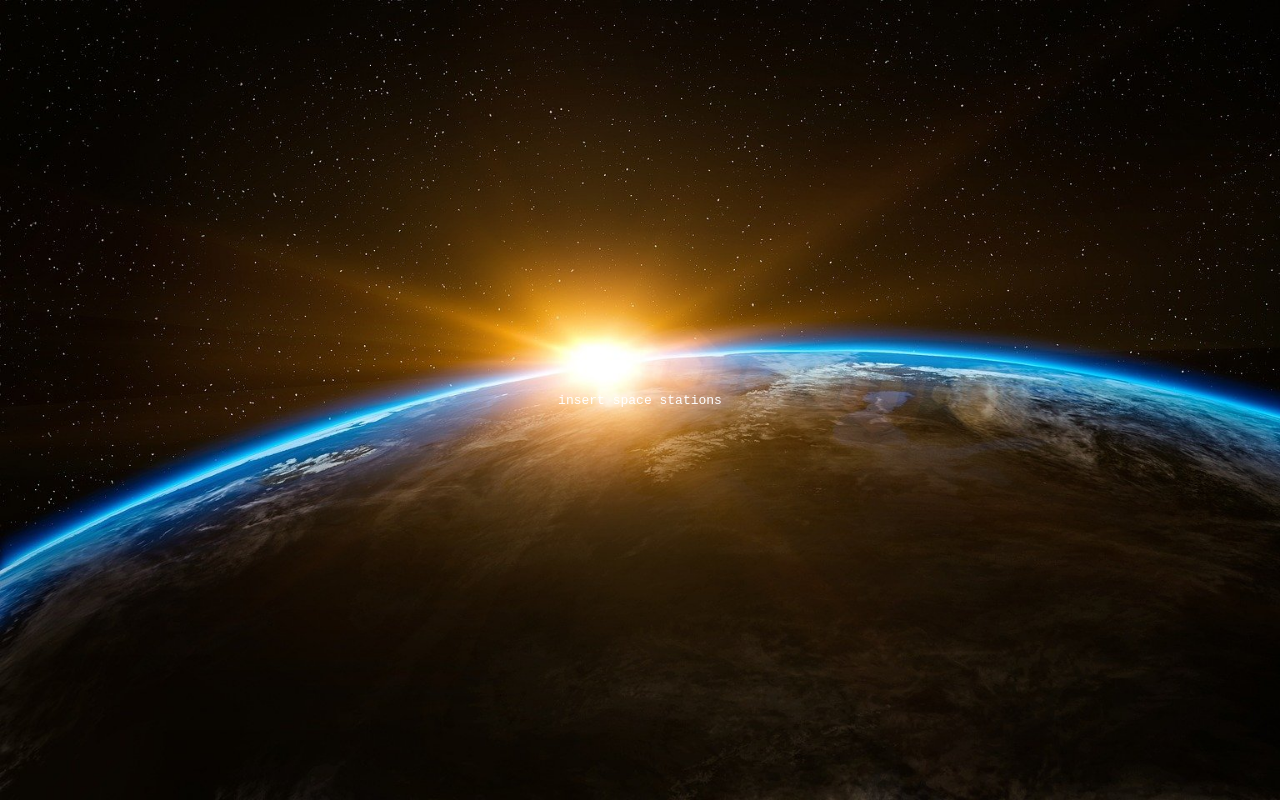
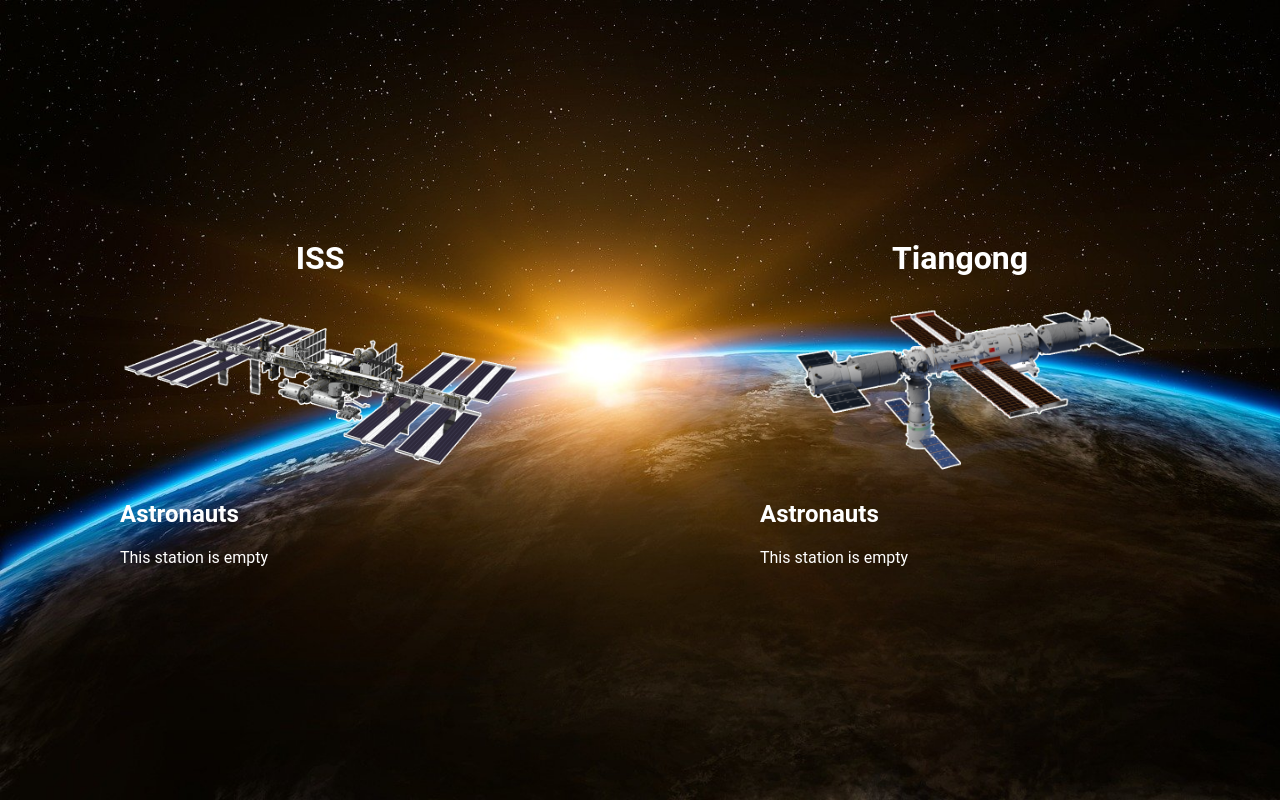
Before and after one commit to nw1n/svelte-austronaut-challenge-1, a SvelteKit app: page /space-stations in a window 1280 px wide. Built offline with nearby package versions, Linux system fonts and the light colour scheme.

Commit message:
Implement space stations container

```diff
--- /dev/null
+++ b/src/lib/components/SpaceStation.svelte
@@ -0,0 +1,38 @@
+<script lang="ts">
+	import type { Astronaut } from '../model/astronaut.model';
+
+	let { name, astronauts }: { name: 'ISS' | 'Tiangong'; astronauts?: Astronaut[] } = $props();
+
+	let image = $derived(`/${name.toLocaleLowerCase()}.png`);
+</script>
+
+<div class="space-station-container">
+	<h1>{name}</h1>
+	<img src={image} alt={name} />
+	<section class="astronauts">
+		{#snippet astronautsList(astronauts)}
+			<ul>
+				{#each astronauts as astronaut}
+					<li>{astronaut}</li>
+				{/each}
+			</ul>
+		{/snippet}
+
+		<h2>Astronauts</h2>
+		{#if astronauts}
+			{@render astronautsList(astronauts)}
+		{:else}
+			<p>This station is empty</p>
+		{/if}
+	</section>
+</div>
+
+<style>
+	h1 {
+		text-align: center;
+	}
+
+	img {
+		width: 400px;
+	}
+</style>
--- a/src/lib/index.ts
+++ b/src/lib/index.ts
@@ -1 +1,2 @@
-// place files you want to import through the `$lib` alias in this folder.
+export * from './components/SpaceStation.svelte';
+export * from './model/astronaut.model';
--- /dev/null
+++ b/src/lib/model/astronaut.model.ts
@@ -0,0 +1,4 @@
+export interface Astronaut {
+	name: string;
+	craft: string;
+}
--- a/src/routes/space-stations/+page.svelte
+++ b/src/routes/space-stations/+page.svelte
@@ -1,5 +1,10 @@
+<script lang="ts">
+	import SpaceStation from '$lib/components/SpaceStation.svelte';
+</script>
+
 <main>
-	<pre>insert space stations</pre>
+	<SpaceStation name="ISS"></SpaceStation>
+	<SpaceStation name="Tiangong"></SpaceStation>
 </main>
 
 <style>
@@ -7,9 +12,9 @@
 		font-family: 'Roboto';
 		color: white;
 
-		display: flex;
-		flex-direction: column;
-		justify-content: center;
+		display: grid;
+		grid-template-columns: 1fr 1fr;
+		justify-items: center;
 		align-items: center;
 
 		background-image: url('/background.jpg');
```
